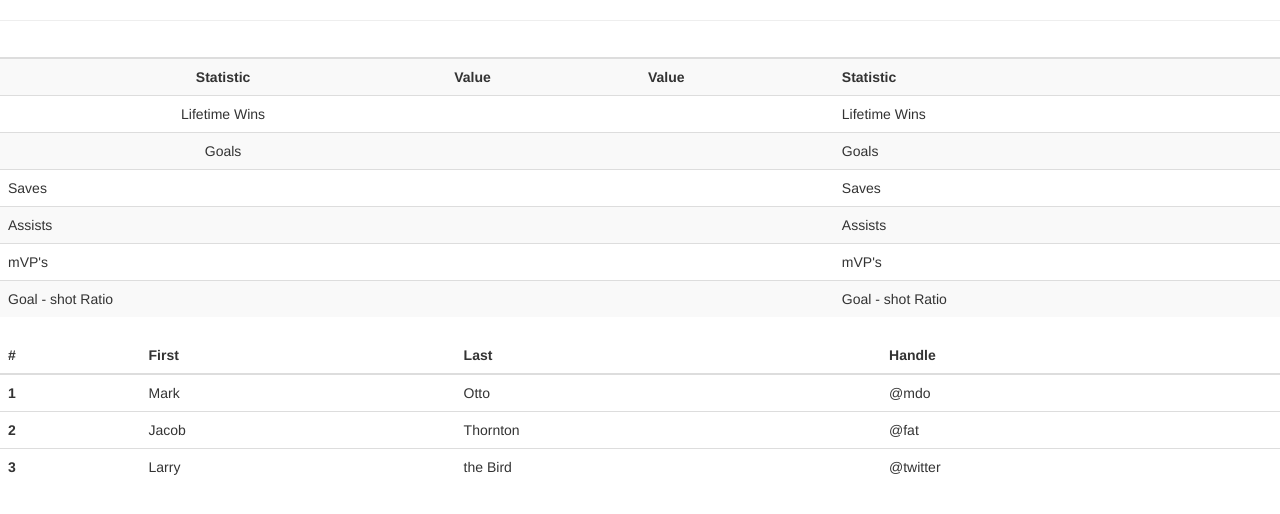
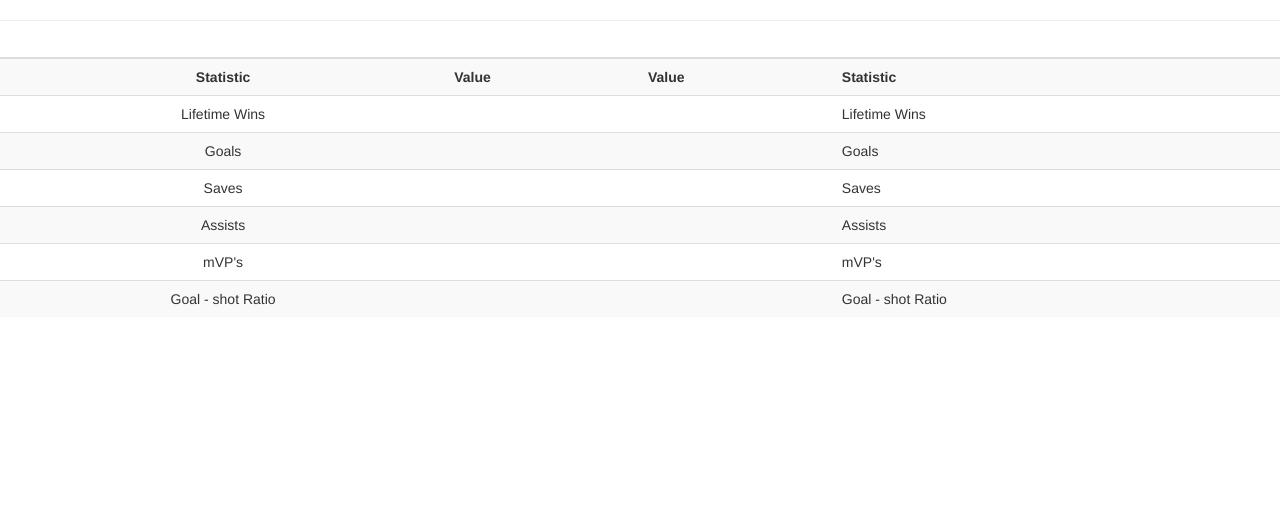
Before and after one commit to TBastable/RLTracker-Flask, a Flask app: template app/templates/compare.html in a window 1280 px wide. Shown: the part 52-566 px from the top of the page. Run offline with Flask 2, Linux system fonts and the light colour scheme; the template is opened without the code that fills it, so the values that code supplies are empty; some libraries are stand-ins or nearby versions.

Commit message:
Removes random table from compare.html

```diff
--- a/app/templates/compare.html
+++ b/app/templates/compare.html
@@ -29,60 +29,30 @@
         <td>Goals</td>
     </tr>
     <tr>
-        <td>Saves</td>
+        <td class="text-center">Saves</td>
         <td>{{ player1.saves }}</td>
         <td>{{ player2.saves }}</td>
         <td>Saves</td>
     </tr>
     <tr>
-        <td>Assists</td>
+        <td class="text-center">Assists</td>
         <td>{{ player1.assists }}</td>
         <td>{{ player2.assists }}</td>
         <td>Assists</td>
     </tr>
     <tr>
-        <td>mVP's</td>
+        <td class="text-center">mVP's</td>
         <td>{{ player1.mvps }}</td>
         <td>{{ player2.mvps }}</td>
         <td>mVP's</td>
     </tr>
     <tr>
-        <td>Goal - shot Ratio</td>
+        <td class="text-center">Goal - shot Ratio</td>
         <td>{{ player1.goal_shot_ratio }}</td>
         <td>{{ player2.goal_shot_ratio }}</td>
         <td>Goal - shot Ratio</td>
     </tr>
     </tbody>
 </table>
-<table class="table table-dark">
-    <thead>
-    <tr>
-        <th scope="col">#</th>
-        <th scope="col">First</th>
-        <th scope="col">Last</th>
-        <th scope="col">Handle</th>
-    </tr>
-    </thead>
-    <tbody>
-    <tr>
-        <th scope="row">1</th>
-        <td>Mark</td>
-        <td>Otto</td>
-        <td>@mdo</td>
-    </tr>
-    <tr>
-        <th scope="row">2</th>
-        <td>Jacob</td>
-        <td>Thornton</td>
-        <td>@fat</td>
-    </tr>
-    <tr>
-        <th scope="row">3</th>
-        <td>Larry</td>
-        <td>the Bird</td>
-        <td>@twitter</td>
-    </tr>
-    </tbody>
-</table>
 </body>
 {% endblock %}
```
